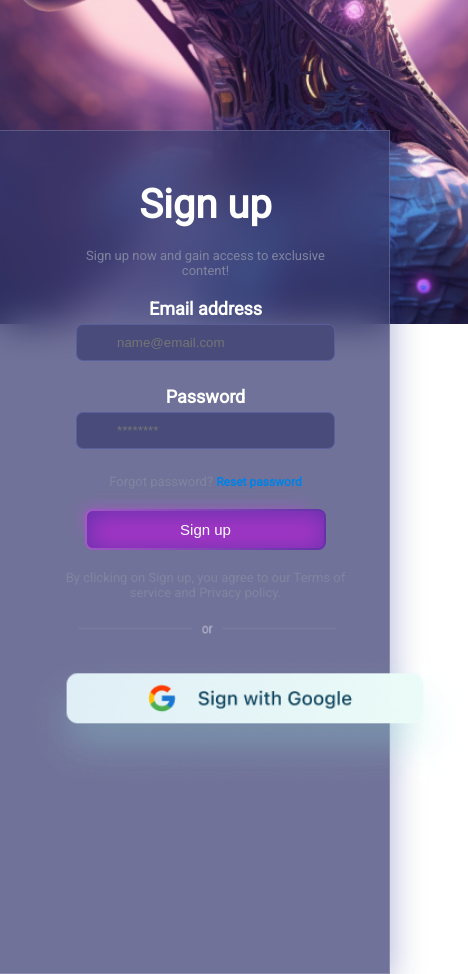
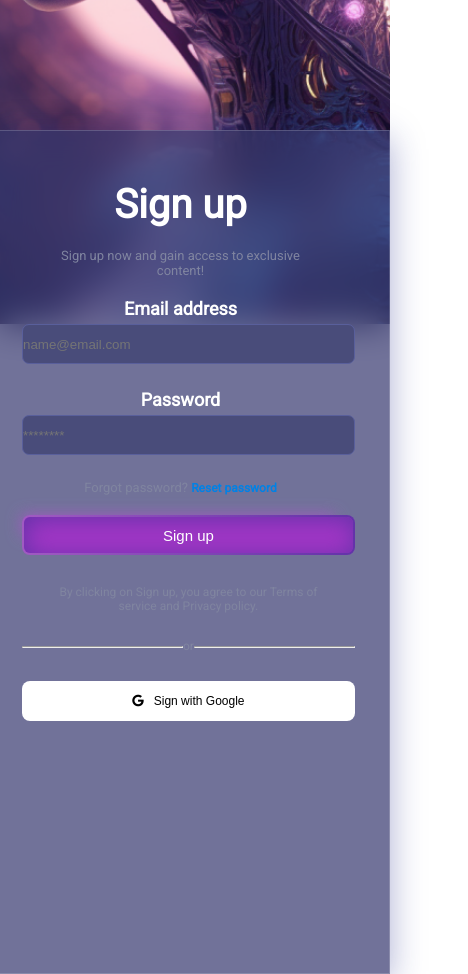
Before and after one commit to OmaanMallick/Responsive_1, a plain HTML site: page index.html in a window 390 px wide. Shown: the part 520-1494 px from the top of the page, 468 px wide, since content can reach past the window. Drawn offline with Linux system fonts and the light colour scheme.

Commit message:
Serendipity Landing Page

```diff
--- a/index.html
+++ b/index.html
@@ -31,7 +31,7 @@
             <li><a href="#" class="active">Sign Up</a></li>
         </ul>
     </nav>
-    <section></section>
+
 
     <div class="main">
         <div class="container">
@@ -49,14 +49,24 @@
                     <input type="text" placeholder="********">
                 </div>
                 <p>Forgot password? <a href="#" class="reset">Reset password</a></p>
+                <div class="buto">
                 <Button>Sign up</Button>
+                </div>
                 <div class="hi">
-                <p>By clicking on Sign up, you agree to our Terms of <br> service and Privacy policy.</p>
-                 </div>
+                    <p>By clicking on Sign up, you agree to our Terms of <br> service and Privacy policy.</p>
+                </div>
+                 <div class="or">
+                 <hr> <p>or</p> <hr>
+                </div>
+                 <!-- <img src="or.png" alt="" class="or"> -->
 
-                 <img src="or.png" alt="" class="or">
+                 <!-- <button class="btn"><img src="2991148.png" alt="" >Sign with Google</button> -->
 
-                 <img src="ion.png" alt="" class="Google">
+                 <!-- <img src="ion.png" alt="" class="Google"> -->
+                 <div class="Google">
+                 <Button> <i class="fa-brands fa-google"></i>Sign with Google</Button>
+                </div>
+                </div>
             </div>
         </div>
     </div>
--- a/style.css
+++ b/style.css
@@ -15,6 +15,7 @@ body{
     background-repeat: no-repeat;
     background-size: cover;
     background-position: center;
+
   }
   nav{
     height: 80px;
@@ -40,7 +41,7 @@ nav ul li{
   nav ul li a{
     color: #fff;
     font-size: 17px;
-    padding: 0px 10px;
+    padding: 6px 8px;
     border-radius: 3px;
   }
   /* a.active,a:hover{
@@ -54,13 +55,21 @@ nav ul li a{
     background:linear-gradient(#16143d,#16143d)padding-box,linear-gradient(to right,#E562F1,#542ab1) border-box;
     box-shadow: -10px -10px 15px -10px #e562f1bc,inset 2px 3px 25px #e562f19a;
   }
-a:hover{
+  /* a:hover{
     border: 1px solid transparent;
     padding: 6px 13px;
     border-radius: 10px;
     background:linear-gradient(#16143d,#16143d)padding-box,linear-gradient(to right,#E562F1,#542ab1) border-box;
     box-shadow: -10px -10px 15px -10px #e562f1bc,inset 2px 3px 25px #e562f19a;
     transition:.3s;
+  } */
+  a:hover{
+    background:linear-gradient(#16143d,#16143d)padding-box,linear-gradient(to right,#E562F1,#542ab1) border-box;
+    box-shadow: -10px -10px 15px -10px #e562f1bc,inset 2px 3px 25px #e562f19a;
+    padding:6px 8px ;
+    transition:.3s;
+    border-radius: 10px;
+
   }
   .checkbtn{
     font-size: 30px;
@@ -72,7 +81,7 @@ a:hover{
     display: none;
   }
   #check{
-    display: none;
+    display: none;
   }
 @media (max-width: 952px){
     nav ul li a{
@@ -154,6 +163,7 @@ a:hover{
     height: 100%;
     width: 50%;
     padding-left: 50px;
+    padding-right: 50px;
     border-top-right-radius: 13px;
     border-bottom-right-radius: 13px;
     border: 1px solid rgba( 255, 255, 255, 0.18 );
@@ -184,39 +194,62 @@ a:hover{
 }
 .label input{
     border: 1px solid #595F9B;
-    padding: 7px 28px;
+    /* padding: 7px 28px; */
     border-radius: 8px;
     background-color: #494C7A;
     margin-top: 5px;
+    height: 30px;
+    width: 100%;
 }
 .reset {
     color: #0082e6;
     font-size: 12px;
     font-weight: bolder;
 }
-button{
+.buto button{
     border: 2px solid transparent;
     margin-top: 15px;
-    padding: 7px 85px;
+    /* padding: 7px 85px; */
     border-radius: 8px;
+    width: 100%;
+    height: 30px;
     font-size: 15px;
     background:linear-gradient(#A336C6,#A336C6)padding-box,linear-gradient(to right,#A05AC2,#6432A9) border-box;
     box-shadow: -10px -10px 15px -10px #A05AC2,inset 2px 3px 25px #6432A9;
     color: #fff;
 }
-.hi p{
+.second .hi p{
     margin-top: 20px;
+    width: 115%;
+}
+.second hr{
+    height: 0%;
+    width: 47%;
+    margin-top: 22px;
+    color: #595F9B;
 }
 .or{
-    height: 1.5vh;
-    width: 70%;
-    margin-left: 1%;
-    margin-top: 15px;
+    display: flex;
+}
+.or p{
+    font-size: 12px;
 }
 .second .icon img{
     height: 10.5vh;
     position: relative;
     left: -25px;
+}
+.Google button{
+    border: 2px solid transparent;
+    margin-top: 15px;
+    border-radius: 8px;
+    width: 100%;
+    height: 30px;
+    font-size: 15px;
+    background-color: #fff;
+}
+.Google i{
+    margin-right: 10px;
 }
 
 @media (max-width: 740px){
@@ -290,7 +323,7 @@ button{
     }
     .label input{
         border: 1px solid #595F9B;
-        padding: 6px 28px;
+        /* padding: 6px 28px; */
         border-radius: 7px;
         background-color: #494C7A;
         margin-top: 5px;
@@ -300,30 +333,39 @@ button{
         font-size: 12px;
         font-weight: bolder;
     }
-    button{
-        border: 2px solid transparent;
-        margin-top: 15px;
-        padding: 7px 83px;
-        border-radius: 8px;
-        font-size: 15px;
-        background:linear-gradient(#A336C6,#A336C6)padding-box,linear-gradient(to right,#A05AC2,#6432A9) border-box;
-        box-shadow: -10px -10px 15px -10px #A05AC2,inset 2px 3px 25px #6432A9;
-        color: #fff;
-    }
     .hi p{
         margin-top: 15px;
+        font-size: 9.5px;
+    }
+    .second hr{
+        height: 0%;
+        width: 80%;
+        margin-top: 18px;
+        color: #595F9B;
     }
     .or{
-        height: 1.5vh;
-        width: 80%;
-        margin-left: 1%;
-        margin-top: 15px;
+        display: flex;
     }
-    .second .Google{
+    .or p{
+        font-size: 12px;
+    }
+    .second .icon img{
         height: 10.5vh;
         position: relative;
         left: -25px;
     }
+    .Google button{
+        border: 2px solid transparent;
+        margin-top: 15px;
+        border-radius: 8px;
+        width: 100%;
+        font-size: 13px;
+        background-color: #fff;
+    }
+    .Google i{
+        margin-right: 10px;
+    }
+
 }
 @media (max-width: 620px){
     .main{
@@ -395,7 +437,8 @@ button{
     }
     .label input{
         border: 1px solid #595F9B;
-        padding: 4px 15px;
+        width: 103%;
+        height: 28px;
         border-radius: 7px;
         background-color: #494C7A;
         margin-top: 5px;
@@ -407,29 +450,44 @@ button{
         font-size: 10px;
         font-weight: bolder;
     }
-    button{
+    .hi p{
+        margin-top: 12px;
+        font-size: 8.1px;
+    }
+    .second hr{
+        height: 0%;
+        width: 50%;
+        margin-top: 16px;
+        color: #595F9B;
+    }
+    .or{
+        display: flex;
+    }
+    .or p{
+        font-size: 12px;
+        margin-top: 8px;
+    }
+    .second .icon img{
+        height: 10.5vh;
+        position: relative;
+        left: -25px;
+    }
+    .buto button{
+        width: 103%;
+        height: 28px;
+        font-size: 15px;
+    }
+    .Google button{
         border: 2px solid transparent;
         margin-top: 15px;
-        padding: 5px 71px;
         border-radius: 8px;
-        font-size: 15px;
-        background:linear-gradient(#A336C6,#A336C6)padding-box,linear-gradient(to right,#A05AC2,#6432A9) border-box;
-        box-shadow: -10px -10px 15px -10px #A05AC2,inset 2px 3px 25px #6432A9;
-        color: #fff;
+        width: 103%;
+        height: 28px;
+        font-size: 13px;
+        background-color: #fff;
     }
-    .hi p{
-        margin-top: 12px;
-    }
-    .or{
-        height: 1.5vh;
-        width: 85%;
-        margin-left: 1%;
-        margin-top: 10px;
-    }
-    .second .Google{
-        height: 9.7vh;
-        position: relative;
-        left: -25px;
+    .Google i{
+        margin-right: 10px;
     }
 
 }
@@ -462,10 +520,10 @@ button{
         margin-top: 25px;
         margin-left: 20px;
         color: #fff;
-        font-size: 17px;
+        font-size: 15px;
     }
     .first p{
-        margin-left: 25px;
+        margin-left: 21px;
         color: #fff;
         font-size: 12px;
 
@@ -473,7 +531,7 @@ button{
     .second{
         height: 100%;
         width: 50%;
-        padding-left: 22px;
+        /* padding-left: 22px; */
         border-top-right-radius: 13px;
         border-bottom-right-radius: 13px;
         border: 1px solid rgba( 255, 255, 255, 0.18 );
@@ -486,12 +544,12 @@ button{
     }
     .second h1{
         font-size: 23px;
-        margin-top: 25px;
+        margin-top: 22px;
         color: white;
     }
     .second p{
-        margin-top: 5px;
-        font-size: 9px;
+        margin-top: 3px;
+        font-size: 8.1px;
         color: #8085A0;
     }
     .label {
@@ -500,15 +558,16 @@ button{
     }
     .label h3{
        font-weight: bold;
-        font-size: 11px;
-        margin-top: 10px;
+        font-size: 10px;
+        margin-top: 8px;
     }
     .label input{
         border: 1px solid #595F9B;
-        padding: 3px 10px;
+        width: 105%;
+        height: 26px;
         border-radius: 7px;
         background-color: #494C7A;
-        margin-top: 5px;
+        margin-top: 3px;
         margin-bottom: 5px;
     }
     .reset {
@@ -517,32 +576,47 @@ button{
         font-size: 9px;
         font-weight: bolder;
     }
-    button{
-        border: 2px solid transparent;
-        margin-top: 15px;
-        padding: 4px 65px;
-        border-radius: 8px;
-        font-size: 15px;
-        background:linear-gradient(#A336C6,#A336C6)padding-box,linear-gradient(to right,#A05AC2,#6432A9) border-box;
-        box-shadow: -10px -10px 15px -10px #A05AC2,inset 2px 3px 25px #6432A9;
-        color: #fff;
+    .second .hi p{
+        margin-top: 10px;
+        font-size: 6.9px;
+        width: 105%;
     }
-    .hi p{
-        margin-top: 12px;
-        font-size: 8px;
+    .second hr{
+        height: 0%;
+        width: 50%;
+        margin-top: 13px;
+        color: #595F9B;
     }
     .or{
-        height: 1.5vh;
-        width: 85%;
-        margin-left: 1%;
-        margin-top: 7px;
+        width: 105%;
     }
-    .second .Google{
-        height: 11.0vh;
+    .or p{
+        font-size: 12px;
+        margin-top: 6px;
+    }
+    .second .icon img{
+        height: 10.5vh;
         position: relative;
-        bottom: 8px;
-        left: -19px;
+        left: -25px;
     }
+    .buto button{
+        width: 105%;
+        height: 26px;
+        font-size: 15px;
+    }
+    .Google button{
+        border: 2px solid transparent;
+        margin-top: 13px;
+        border-radius: 8px;
+        width: 105%;
+        height: 26px;
+        font-size: 12px;
+        background-color: #fff;
+    }
+    .Google i{
+        margin-right: 10px;
+    }
+
 }
 @media (min-width: 470px){
     .main{
@@ -554,13 +628,13 @@ button{
         font-family: 'Roboto', sans-serif;
         overflow: hidden;
     }
-    .second .Google {
+    /* .second .Google {
         height: 9vh;
         position: relative;
         left: -25px;
-        /* height: 60px;
-        width: 215px; */
-    }
+        height: 60px;
+        width: 215px;
+    } */
 }
 
  @media (max-width: 425px){
@@ -637,41 +711,68 @@ button{
     }
     .label input{
         border: 1px solid #595F9B;
-        padding: 10px 40px;
         border-radius: 7px;
         background-color: #494C7A;
         margin-top: 5px;
+        height: 40px;
+
     }
     .reset {
         color: #0082e6;
         font-size: 12px;
         font-weight: bolder;
     }
-    button{
+    .buto button{
         border: 2px solid transparent;
         margin-top: 20px;
-        padding: 10px 93px;
+        height: 40px;
         border-radius: 8px;
         font-size: 15px;
         background:linear-gradient(#A336C6,#A336C6)padding-box,linear-gradient(to right,#A05AC2,#6432A9) border-box;
         box-shadow: -10px -10px 15px -10px #A05AC2,inset 2px 3px 25px #6432A9;
         color: #fff;
     }
-    .hi p{
+    .second .hi p{
+        margin-top: 30px;
+        font-size: 12px;
+    }
+    .second hr{
+        height: 0%;
+        width: 50%;
+        margin-top: 13px;
+        color: #595F9B;
+    }
+    .or{
+        width: 105%;
         margin-top: 20px;
     }
-    .or{
-        height: 2vh;
-        width: 70%;
-        margin-left: 1%;
-        margin-top: 20px;
+    .or p{
+        font-size: 12px;
+        margin-top: 6px;
     }
-    .second .Google{
+    .second .icon img{
+        height: 10.5vh;
+        position: relative;
+        left: -25px;
+    }
+    .Google button{
+        border: 2px solid transparent;
+        margin-top: 28px;
+        border-radius: 8px;
+        width: 105%;
+        height: 40px;
+        font-size: 12px;
+        background-color: #fff;
+    }
+    .Google i{
+        margin-right: 10px;
+    }
+    /* .second .Google{
         height: 16.5vh;
         position: relative;
         top: 10px;
         left: 0px;
-    }
+    } */
     label.logo{
         line-height: 110px;
         padding: 0 30px;
```
Also changed, not shown: 2991148.png (added). Lines whose indentation alone changed are shown as unchanged.
